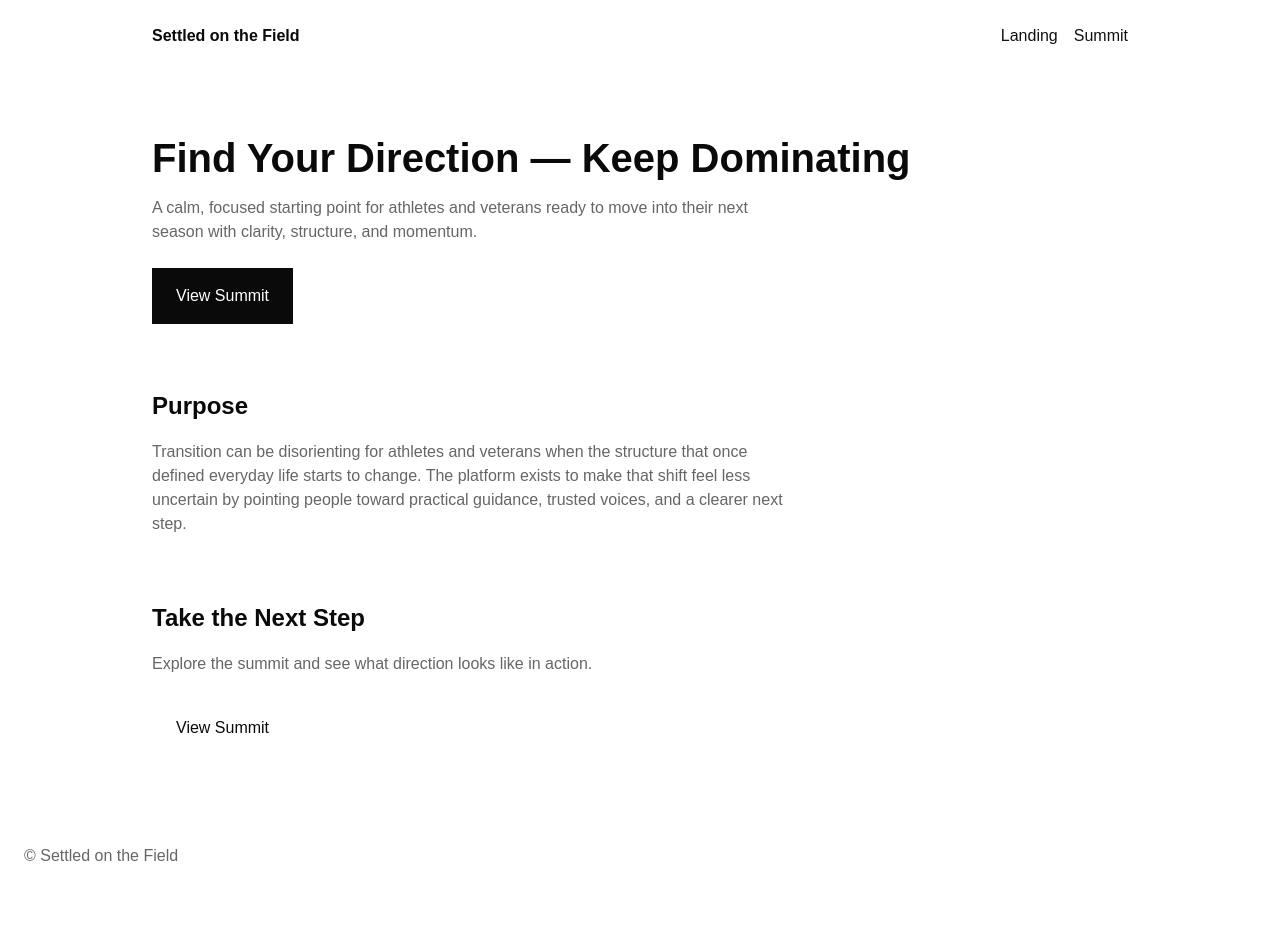
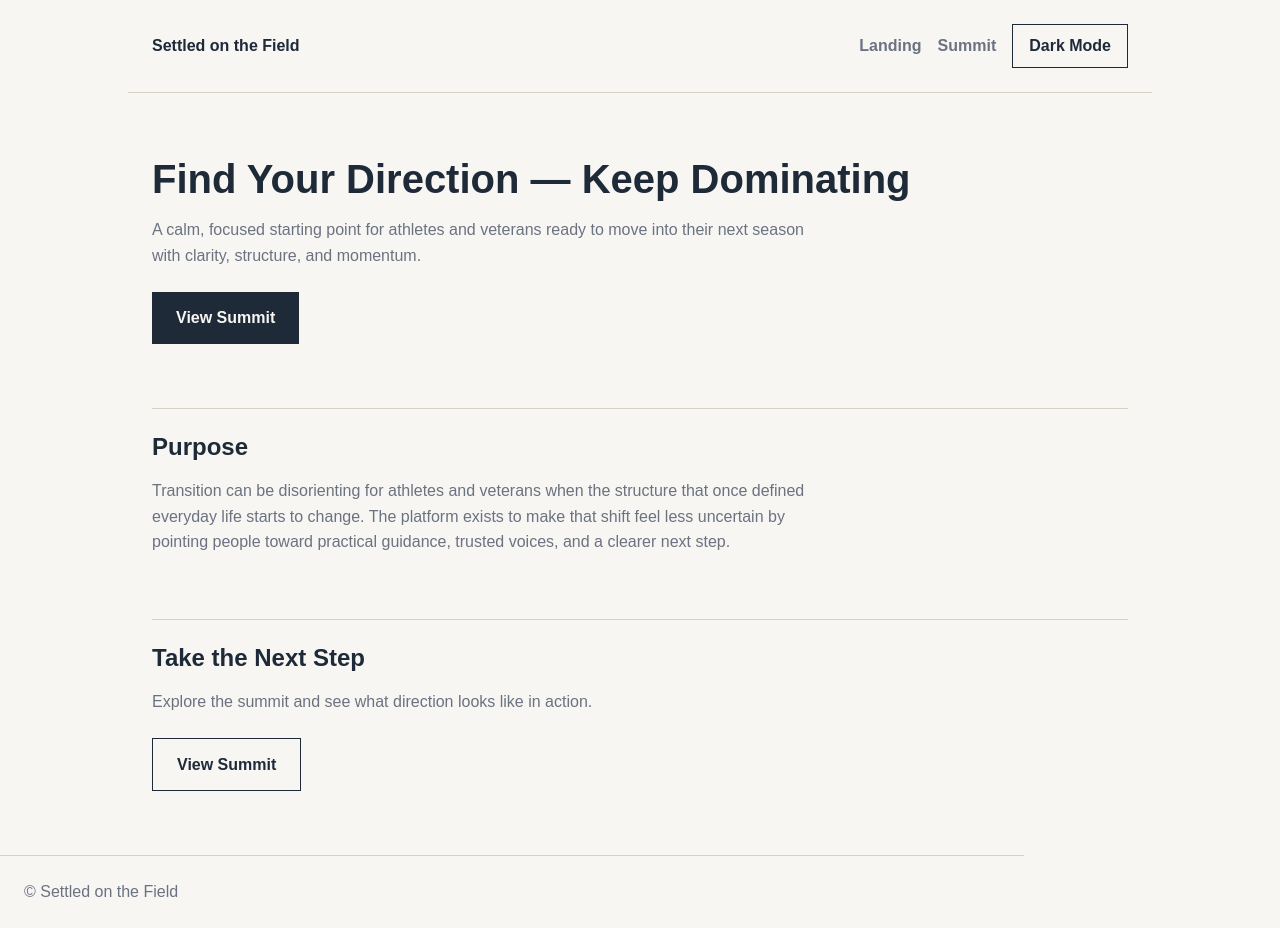
Before and after one commit to gacurl/settled-field-platform, a Next.js app: page / in a window 1280 px wide. Before the commit the page ends 892 px from the top, so only its background shows below. Built offline with nearby package versions, Linux system fonts and the light colour scheme.

Commit message:
Issue 6-1: establish flexible design system

```diff
--- a/app/globals.css
+++ b/app/globals.css
@@ -1,15 +1,40 @@
 :root {
-  --color-background: #ffffff;
-  --color-surface: #f6f3ee;
+  --color-background: #f7f6f3;
+  --color-surface: #fffdf9;
   --color-border: #d7d0c4;
-  --color-text: #111111;
-  --color-primary: #0a0a0a;
-  --color-accent: #666666;
+  --color-text: #1a1a1a;
+  --color-muted: #6b7280;
+  --color-primary: #1e2a38;
+  --color-secondary: #c05621;
+  --color-accent: #d69e2e;
+  --color-link: #1e2a38;
+  --color-button-primary-bg: #1e2a38;
+  --color-button-primary-text: #f7f6f3;
+  --color-button-secondary-bg: transparent;
+  --color-button-secondary-text: #1e2a38;
+  --color-button-secondary-border: #1e2a38;
   --space-4: 1rem;
   --space-6: 1.5rem;
   --space-8: 2rem;
   --space-12: 3rem;
   --content-width: 64rem;
+}
+
+[data-theme="dark"] {
+  --color-background: #0f172a;
+  --color-surface: #1e293b;
+  --color-border: #334155;
+  --color-text: #e5e7eb;
+  --color-muted: #94a3b8;
+  --color-primary: #334155;
+  --color-secondary: #c05621;
+  --color-accent: #f6ad55;
+  --color-link: #f6ad55;
+  --color-button-primary-bg: #c05621;
+  --color-button-primary-text: #f7f6f3;
+  --color-button-secondary-bg: transparent;
+  --color-button-secondary-text: #e5e7eb;
+  --color-button-secondary-border: #94a3b8;
 }
 
 * {
@@ -18,6 +43,11 @@
 
 html {
   background: var(--color-background);
+  color-scheme: light;
+}
+
+html[data-theme="dark"] {
+  color-scheme: dark;
 }
 
 body {
@@ -36,8 +66,12 @@ body > footer {
 }
 
 a {
-  color: inherit;
+  color: var(--color-link);
   text-decoration: none;
+}
+
+a:hover {
+  color: var(--color-secondary);
 }
 
 .page-wrapper {
@@ -58,11 +92,18 @@ a {
   align-items: center;
   justify-content: space-between;
   gap: var(--space-4);
+  border-bottom: 1px solid var(--color-border);
 }
 
 .brand-link {
   color: var(--color-primary);
   font-weight: 600;
+}
+
+.shell-header__actions {
+  display: flex;
+  align-items: center;
+  gap: var(--space-4);
 }
 
 .nav-list {
@@ -71,6 +112,28 @@ a {
   margin: 0;
   padding: 0;
   list-style: none;
+}
+
+.nav-list a {
+  color: var(--color-muted);
+  font-weight: 600;
+}
+
+.theme-toggle {
+  border: 1px solid var(--color-button-secondary-border);
+  min-height: 2.75rem;
+  padding: 0.625rem 1rem;
+  background: var(--color-button-secondary-bg);
+  color: var(--color-button-secondary-text);
+  font: inherit;
+  font-weight: 600;
+  line-height: 1.2;
+  cursor: pointer;
+}
+
+.theme-toggle:hover {
+  border-color: var(--color-secondary);
+  color: var(--color-secondary);
 }
 
 .app-main {
@@ -91,8 +154,89 @@ a {
 
 .route-placeholder p,
 .shell-footer {
-  color: var(--color-accent);
+  color: var(--color-muted);
   margin: 0;
+}
+
+.shell-footer {
+  border-top: 1px solid var(--color-border);
+}
+
+.public-page {
+  display: grid;
+  gap: var(--space-8);
+}
+
+.public-section {
+  padding-top: var(--space-8);
+  padding-bottom: var(--space-8);
+}
+
+.public-section--bordered {
+  padding-top: var(--space-6);
+  border-top: 1px solid var(--color-border);
+}
+
+.public-section__title {
+  margin: 0 0 var(--space-4);
+  color: var(--color-primary);
+  font-size: 2.5rem;
+  line-height: 1.1;
+}
+
+.public-section__heading {
+  margin: 0 0 var(--space-4);
+  color: var(--color-primary);
+  font-size: 1.5rem;
+  line-height: 1.2;
+}
+
+.public-section__body,
+.public-section__list {
+  max-width: 42rem;
+  margin: 0;
+  color: var(--color-muted);
+  line-height: 1.6;
+}
+
+.public-section__list {
+  display: grid;
+  gap: 0.75rem;
+  padding-left: 1.25rem;
+}
+
+.public-section__body + .public-button,
+.public-section__body + .public-link {
+  margin-top: var(--space-6);
+}
+
+.public-button,
+.public-link {
+  display: inline-block;
+  min-height: 3.25rem;
+  padding: var(--space-4) var(--space-6);
+  font-weight: 600;
+  line-height: 1.2;
+}
+
+.public-button {
+  background: var(--color-button-primary-bg);
+  color: var(--color-button-primary-text);
+}
+
+.public-button:hover {
+  background: var(--color-secondary);
+  color: var(--color-button-primary-text);
+}
+
+.public-link {
+  border: 1px solid var(--color-button-secondary-border);
+  color: var(--color-button-secondary-text);
+}
+
+.public-link:hover {
+  border-color: var(--color-secondary);
+  color: var(--color-secondary);
 }
 
 .register-page {
@@ -125,7 +269,7 @@ a {
 .register-page__lede {
   max-width: 40rem;
   margin: 0;
-  color: var(--color-accent);
+  color: var(--color-muted);
   font-size: 1rem;
   line-height: 1.5;
 }
@@ -146,7 +290,7 @@ a {
 
 .register-status__body {
   margin: 0;
-  color: var(--color-accent);
+  color: var(--color-muted);
 }
 
 .register-status--error .register-status__title,
@@ -185,7 +329,7 @@ a {
 }
 
 .register-form__required-note {
-  color: var(--color-accent);
+  color: var(--color-muted);
 }
 
 .register-form__feedback {
@@ -225,7 +369,7 @@ a {
   border: 1px solid var(--color-border);
   border-radius: 0;
   padding: 0.9375rem 1rem;
-  background: var(--color-background);
+  background: var(--color-surface);
   color: var(--color-text);
   font: inherit;
   font-size: 1rem;
@@ -284,7 +428,7 @@ a {
 .register-cta p,
 .register-panel p,
 .register-panel li {
-  color: var(--color-accent);
+  color: var(--color-muted);
   line-height: 1.5;
 }
 
@@ -300,8 +444,8 @@ a {
   border: 0;
   min-height: 3.5rem;
   padding: var(--space-4) var(--space-6);
-  background: var(--color-primary);
-  color: var(--color-background);
+  background: var(--color-button-primary-bg);
+  color: var(--color-button-primary-text);
   font: inherit;
   font-weight: 600;
   line-height: 1.2;
@@ -365,7 +509,7 @@ a {
 .confirmation-page__lede {
   max-width: 40rem;
   margin: 0;
-  color: var(--color-accent);
+  color: var(--color-muted);
   font-size: 1rem;
   line-height: 1.5;
 }
@@ -393,7 +537,7 @@ a {
 .confirmation-section p,
 .confirmation-section li,
 .confirmation-actions p {
-  color: var(--color-accent);
+  color: var(--color-muted);
   line-height: 1.5;
 }
 
@@ -444,13 +588,14 @@ a {
 }
 
 .confirmation-actions__primary {
-  background: var(--color-primary);
-  color: var(--color-background);
+  background: var(--color-button-primary-bg);
+  color: var(--color-button-primary-text);
 }
 
 .confirmation-actions__secondary {
-  background: var(--color-background);
-  color: var(--color-primary);
+  background: var(--color-button-secondary-bg);
+  color: var(--color-button-secondary-text);
+  border: 1px solid var(--color-button-secondary-border);
 }
 
 .register-success-page {
@@ -483,7 +628,7 @@ a {
 .register-success-page__lede {
   max-width: 40rem;
   margin: 0;
-  color: var(--color-accent);
+  color: var(--color-muted);
   font-size: 1rem;
   line-height: 1.5;
 }
@@ -511,7 +656,7 @@ a {
 .register-success-section p,
 .register-success-section li,
 .register-success-actions p {
-  color: var(--color-accent);
+  color: var(--color-muted);
   line-height: 1.5;
 }
 
@@ -535,7 +680,7 @@ a {
   width: 100%;
   max-width: 24rem;
   padding-top: var(--space-4);
-  color: var(--color-accent);
+  color: var(--color-muted);
   line-height: 1.5;
 }
 
@@ -583,14 +728,15 @@ a {
 }
 
 .register-success-actions__primary {
-  background: var(--color-primary);
-  color: var(--color-background);
+  background: var(--color-button-primary-bg);
+  color: var(--color-button-primary-text);
   cursor: pointer;
 }
 
 .register-success-actions__secondary {
-  background: var(--color-background);
-  color: var(--color-primary);
+  background: var(--color-button-secondary-bg);
+  color: var(--color-button-secondary-text);
+  border: 1px solid var(--color-button-secondary-border);
 }
 
 .admin-login-page,
@@ -634,7 +780,7 @@ a {
 .admin-page__lede,
 .admin-panel p {
   margin: 0;
-  color: var(--color-accent);
+  color: var(--color-muted);
   line-height: 1.5;
 }
 
@@ -667,7 +813,7 @@ a {
   min-height: 3.25rem;
   border: 1px solid var(--color-border);
   padding: 0.9375rem 1rem;
-  background: var(--color-background);
+  background: var(--color-surface);
   color: var(--color-text);
   font: inherit;
   font-size: 1rem;
@@ -688,8 +834,8 @@ a {
   border: 0;
   min-height: 3.5rem;
   padding: var(--space-4) var(--space-6);
-  background: var(--color-primary);
-  color: var(--color-background);
+  background: var(--color-button-primary-bg);
+  color: var(--color-button-primary-text);
   font: inherit;
   font-weight: 600;
   line-height: 1.2;
@@ -697,7 +843,7 @@ a {
 }
 
 .admin-button--danger {
-  background: #6e1f1f;
+  background: var(--color-secondary);
 }
 
 .admin-link-button,
@@ -747,7 +893,7 @@ a {
 .admin-card__eyebrow,
 .admin-card__status {
   margin: 0 0 0.5rem;
-  color: var(--color-accent);
+  color: var(--color-muted);
   font-size: 0.875rem;
   font-weight: 600;
   letter-spacing: 0.04em;
@@ -781,7 +927,7 @@ a {
 
 .admin-card__body {
   margin: 0;
-  color: var(--color-accent);
+  color: var(--color-muted);
   line-height: 1.5;
 }
 
@@ -870,7 +1016,7 @@ a {
 }
 
 .admin-attendees__table td {
-  color: var(--color-accent);
+  color: var(--color-muted);
   line-height: 1.5;
 }
 
@@ -913,11 +1059,11 @@ a {
 }
 
 .admin-users__remove-link {
-  color: #6e1f1f;
+  color: var(--color-secondary);
 }
 
 .admin-users__disable-button:disabled {
-  color: var(--color-accent);
+  color: var(--color-muted);
   cursor: default;
 }
 
@@ -929,7 +1075,7 @@ a {
 }
 
 .admin-users__action-note {
-  color: var(--color-accent);
+  color: var(--color-muted);
   font-weight: 600;
   line-height: 1.3;
 }
@@ -968,6 +1114,11 @@ a {
   .shell-header {
     flex-direction: column;
     align-items: flex-start;
+  }
+
+  .shell-header__actions {
+    width: 100%;
+    justify-content: space-between;
   }
 
   .register-page__intro {
--- a/app/page.tsx
+++ b/app/page.tsx
@@ -2,68 +2,25 @@ import Link from "next/link";
 
 export default function HomePage() {
   return (
-    <>
-      <section
-        style={{
-          paddingTop: "var(--space-8)",
-          paddingBottom: "var(--space-8)",
-        }}
-      >
-        <h1
-          style={{
-            margin: "0 0 var(--space-4)",
-            color: "var(--color-primary)",
-            fontSize: "2.5rem",
-            lineHeight: 1.1,
-          }}
-        >
+    <div className="public-page">
+      <section className="public-section">
+        <h1 className="public-section__title">
           Find Your Direction — Keep Dominating
         </h1>
-        <p
-          style={{
-            maxWidth: "40rem",
-            margin: "0 0 var(--space-6)",
-            color: "var(--color-accent)",
-          }}
-        >
+        <p className="public-section__body">
           A calm, focused starting point for athletes and veterans ready to
           move into their next season with clarity, structure, and momentum.
         </p>
-        <Link
-          href="/summit"
-          style={{
-            display: "inline-block",
-            padding: "var(--space-4) var(--space-6)",
-            background: "var(--color-primary)",
-            color: "var(--color-background)",
-          }}
-        >
+        <Link className="public-button" href="/summit">
           View Summit
         </Link>
       </section>
 
-      <section
-        style={{
-          paddingTop: "var(--space-8)",
-          paddingBottom: "var(--space-8)",
-        }}
-      >
-        <h2
-          style={{
-            margin: "0 0 var(--space-4)",
-            color: "var(--color-primary)",
-            fontSize: "1.5rem",
-          }}
-        >
+      <section className="public-section public-section--bordered">
+        <h2 className="public-section__heading">
           Purpose
         </h2>
-        <p
-          style={{
-            maxWidth: "40rem",
-            margin: "0",
-            color: "var(--color-accent)",
-          }}
-        >
+        <p className="public-section__body">
           Transition can be disorienting for athletes and veterans when the
           structure that once defined everyday life starts to change. The
           platform exists to make that shift feel less uncertain by pointing
@@ -72,41 +29,17 @@ export default function HomePage() {
         </p>
       </section>
 
-      <section
-        style={{
-          paddingTop: "var(--space-8)",
-          paddingBottom: "var(--space-8)",
-        }}
-      >
-        <h2
-          style={{
-            margin: "0 0 var(--space-4)",
-            color: "var(--color-primary)",
-            fontSize: "1.5rem",
-          }}
-        >
+      <section className="public-section public-section--bordered">
+        <h2 className="public-section__heading">
           Take the Next Step
         </h2>
-        <p
-          style={{
-            margin: "0 0 var(--space-6)",
-            color: "var(--color-accent)",
-          }}
-        >
+        <p className="public-section__body">
           Explore the summit and see what direction looks like in action.
         </p>
-        <Link
-          href="/summit"
-          style={{
-            display: "inline-block",
-            padding: "var(--space-4) var(--space-6)",
-            background: "var(--color-background)",
-            color: "var(--color-primary)",
-          }}
-        >
+        <Link className="public-link" href="/summit">
           View Summit
         </Link>
       </section>
-    </>
+    </div>
   );
 }
--- a/components/footer.tsx
+++ b/components/footer.tsx
@@ -1,5 +1,7 @@
 export function Footer() {
   return (
-    <div className="shell-footer page-wrapper">© Settled on the Field</div>
+    <div className="shell-footer page-wrapper">
+      © Settled on the Field
+    </div>
   );
 }
--- a/components/header.tsx
+++ b/components/header.tsx
@@ -1,4 +1,5 @@
 import Link from "next/link";
+import { ThemeToggle } from "@/components/theme-toggle";
 
 export function Header() {
   return (
@@ -8,6 +9,7 @@ export function Header() {
           Settled on the Field
         </Link>
       </div>
+      <div className="shell-header__actions">
         <nav aria-label="Primary">
           <ul className="nav-list">
             <li>
@@ -18,6 +20,8 @@ export function Header() {
             </li>
           </ul>
         </nav>
+        <ThemeToggle />
+      </div>
     </div>
   );
 }
--- /dev/null
+++ b/components/theme-toggle.tsx
@@ -0,0 +1,46 @@
+'use client';
+
+import { useEffect, useState } from "react";
+
+const THEME_STORAGE_KEY = "settled-theme";
+
+type ThemeMode = "light" | "dark";
+
+function applyTheme(theme: ThemeMode) {
+  document.documentElement.dataset.theme = theme;
+}
+
+export function ThemeToggle() {
+  const [theme, setTheme] = useState<ThemeMode>(() => {
+    if (typeof window === "undefined") {
+      return "light";
+    }
+
+    return window.localStorage.getItem(THEME_STORAGE_KEY) === "dark"
+      ? "dark"
+      : "light";
+  });
+
+  useEffect(() => {
+    applyTheme(theme);
+  }, [theme]);
+
+  function handleToggle() {
+    const nextTheme = theme === "dark" ? "light" : "dark";
+
+    setTheme(nextTheme);
+    applyTheme(nextTheme);
+    window.localStorage.setItem(THEME_STORAGE_KEY, nextTheme);
+  }
+
+  return (
+    <button
+      aria-label={`Switch to ${theme === "dark" ? "light" : "dark"} mode`}
+      className="theme-toggle"
+      onClick={handleToggle}
+      type="button"
+    >
+      {theme === "dark" ? "Light Mode" : "Dark Mode"}
+    </button>
+  );
+}
```
Also changed, not shown: app/summit/page.tsx (+19 -120 lines). Lines whose indentation alone changed are shown as unchanged.
